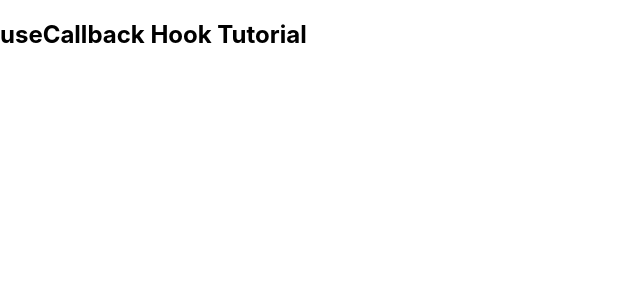
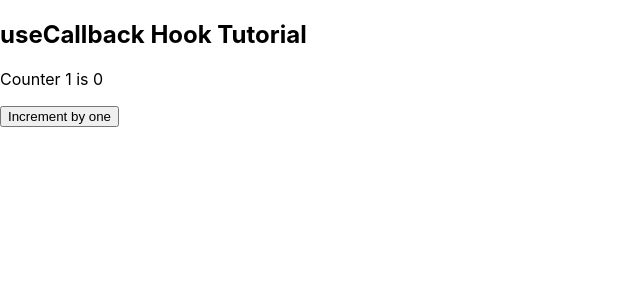
Before and after one commit to faima-ahmed/Hooks, a React (Create React App) app: page / in a window 1280 px wide. Shown: the top 300 px of the page, without its empty margins (0-640 px from the left). Built offline with nearby package versions, Linux system fonts and the light colour scheme.

Commit message:
usecallback

```diff
--- a/src/App.js
+++ b/src/App.js
@@ -1,5 +1,7 @@
 import { useState } from "react";
 import Title from "./components/Title";
+import ShowCount from "./components/ShowCount";
+import Button from "./components/Button";
 
 export default function App() {
   const [count1, setCount1]= useState(0);
@@ -16,7 +18,8 @@ export default function App() {
   return (
     <div className='App'>
       <Title/>
-
+      <ShowCount count={count1} title='Counter 1'/>
+      <Button handleClick={incrementByOne}>Increment by one</Button>
     </div>
   );
 }
--- a/src/components/Button.js
+++ b/src/components/Button.js
@@ -0,0 +1,13 @@
+import React from 'react';
+
+const Button = ({handleClick, children}) => {
+    console.log(`rendering button ${children}`);
+
+    return (
+        <p>
+           <button type='button' onClick={handleClick}>{children}</button>
+        </p>
+    );
+};
+
+export default Button;
```
